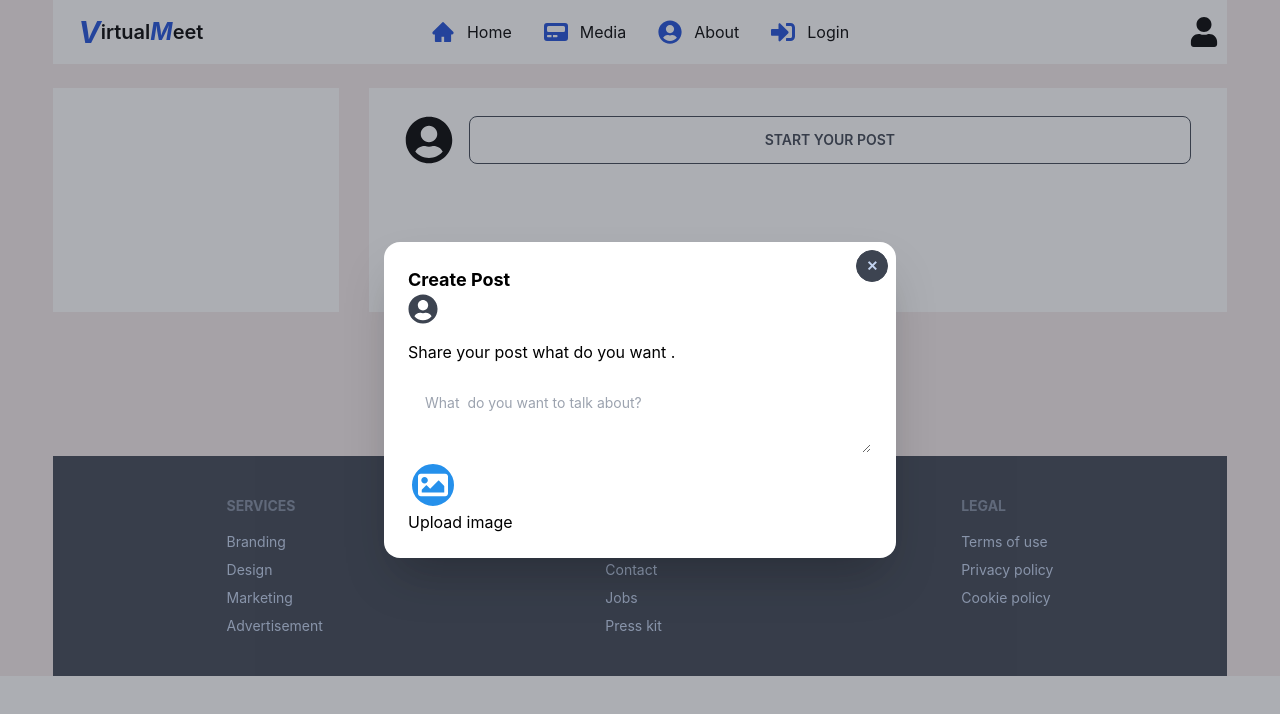
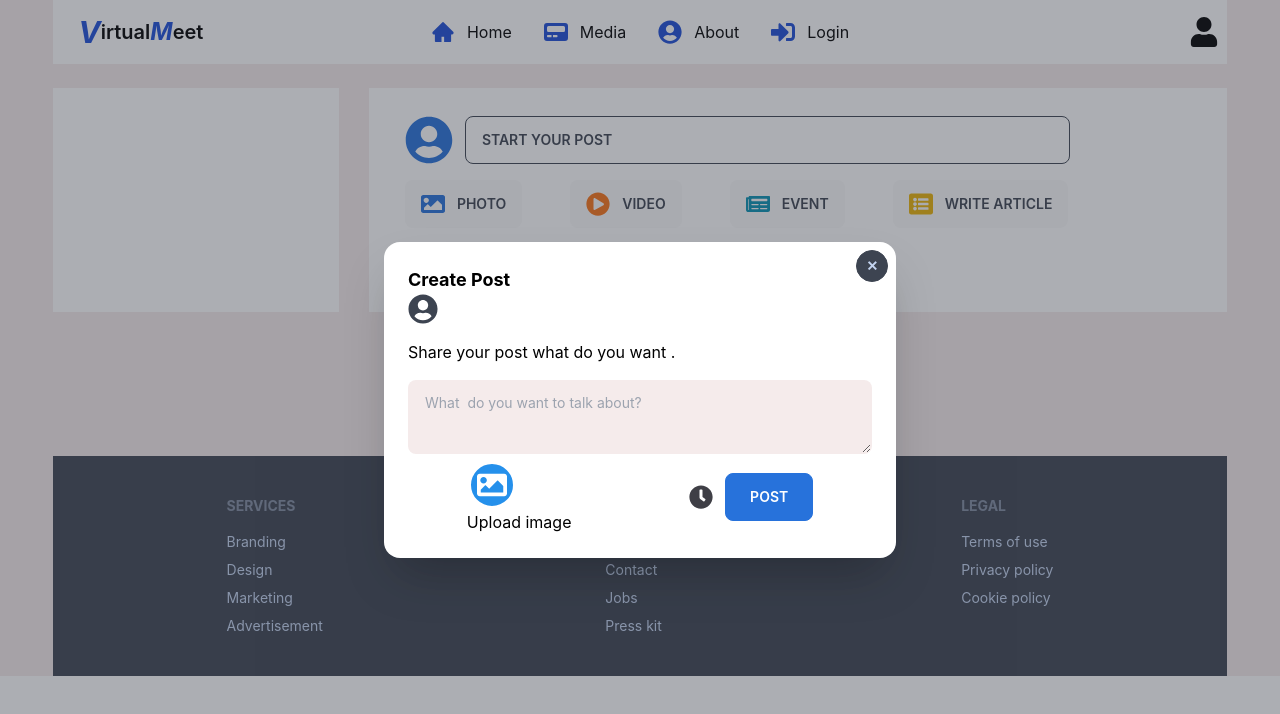
Before and after one commit to Ashrafullislam/virtual-adda, a React (Create React App) app: page / in a window 1280 px wide. Both pictures are taken after a click on the label "START YOUR POST". Shown: the top 714 px of the page. Built offline with nearby package versions, Linux system fonts and the light colour scheme.

Commit message:
added post section with icon

```diff
--- a/src/Pages/Home/AddPost/AddPost.css
+++ b/src/Pages/Home/AddPost/AddPost.css
@@ -1,4 +1,7 @@
-
+.post-modal{
+     display: flex;
+     justify-content: start;
+}
 .wrapper{
 
     width:100%;
@@ -29,8 +32,8 @@
     }
       input[type='file']{
 
-        height:50px;
-        width:50px;
+        height:40px;
+        width:40px;
         position:absolute;
         top:0;
         left:0;
--- a/src/Pages/Home/AddPost/AddPost.js
+++ b/src/Pages/Home/AddPost/AddPost.js
@@ -1,21 +1,48 @@
 import React from "react";
-import { FaImage, FaUser, FaUserCircle } from "react-icons/fa";
+import { FaClock, FaImage, FaListAlt, FaNewspaper, FaPlayCircle, FaUserCircle, FaVideo } from "react-icons/fa";
 import './AddPost.css';
 
 const AddPost = () => {
   return (
     <section className="w-full bg-white flex gap-4 py-7">
+
+     <div className=" w-full">
+        <div className="flex gap-3">
          {/* user image part */}
          <div>
-        <FaUserCircle className="text-priamary text-5xl" />
+          <FaUserCircle className="text-primary text-5xl" />
           </div>
+
            {/* input, text part  */}
                <div className="w-full">
-        <div className="">
                 {/* The button to open modal */}
-          <label htmlFor="addpost"  className=" btn btn-outline btn-neutral outline-neutral bg-white hover:bg-slate-100  w-full hover:text-neutral text-neutral ">
+              <label htmlFor="addpost"  className=" btn post-modal btn-outline outline-neutral bg-white hover:bg-slate-100  w-10/12 hover:text-neutral text-neutral ">
              Start your post
             </label>
+         </div>
+        </div>
+
+
+        <div className="flex justify-start mt-4 flex-wrap lg:gap-12">
+            <label htmlFor="addpost" className="flex gap-3  btn bg-zinc-50 border-none text-neutral hover:bg-warning ">
+
+             <FaImage className="text-primary text-2xl" /> Photo
+            </label>
+
+            <label   htmlFor="addpost" className="flex gap-3  btn bg-zinc-50 border-none text-neutral hover:bg-warning">
+                <FaPlayCircle className="text-orange-500 text-2xl " /> Video
+            </label>
+
+            <label  htmlFor="addpost" className="flex gap-3  btn bg-zinc-50 border-none text-neutral hover:bg-warning">
+                <FaNewspaper className="text-cyan-600 text-2xl " /> Event
+            </label>
+
+            <label  htmlFor="addpost" className="flex gap-3  btn bg-zinc-50 border-none text-neutral hover:bg-warning">
+                <FaListAlt className="text-yellow-500 text-2xl " /> Write Article
+            </label>
+      </div>
+    </div>
+
 
           {/* Put this part before </body> tag */}
           <input type="checkbox" id="addpost" className="modal-toggle" />
@@ -38,25 +65,33 @@ const AddPost = () => {
                Share your  post what do you want .
               </p>
 
+           {/* form section  */}
             <form>
-              <textarea name="message" className="textarea w-full " placeholder="What  do you want to talk about? "></textarea>
+              <textarea name="message" className="textarea w-full bg-warning" placeholder="What  do you want to talk about? "></textarea>
 
+            <div className="flex items-center justify-around">
             <div>
              <div class="wrapper">
-               <div class="file-upload">
+               <div class="file-upload" >
                 <input type="file" name="image" />
                  <FaImage/>
                   </div>
                  </div>
                  <label  > Upload image </label>
             </div>
+            <div className="flex gap-3 items-center">
+                <FaClock className="text-2xl text-zinc-700" />
+                 <input  value={'Post'} type='submit' className="btn btn-primary text-white px-6 py-0 " />
+            </div>
+            </div>
+
 
 
               </form>
             </div>
           </div>
-        </div>
-      </div>
+
+
     </section>
   );
 };
```
Lines whose indentation alone changed are shown as unchanged.
